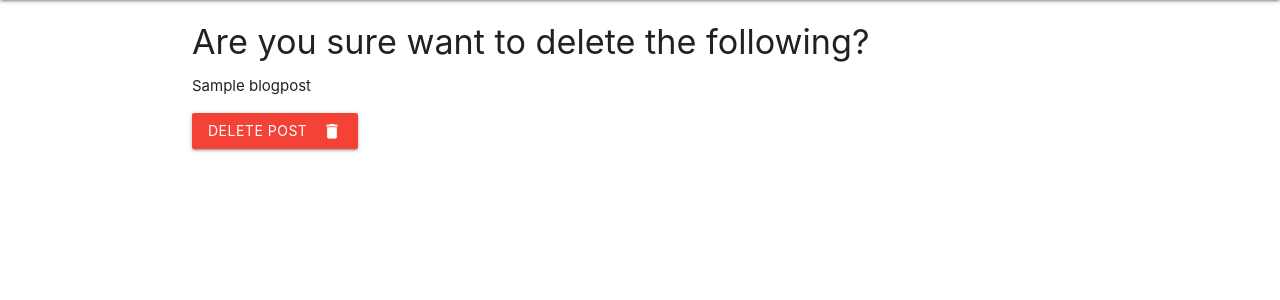
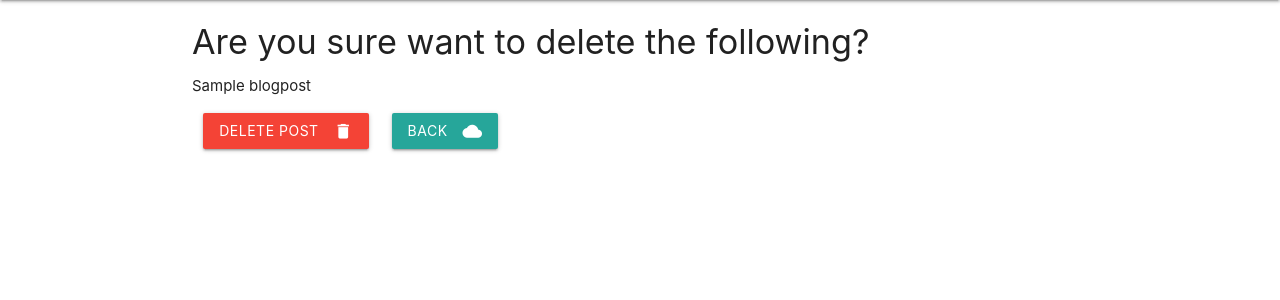
Before and after one commit to dipto0321/draggle_blog, a Django app: template src/blog/templates/blog_posts/delete.html in a window 1280 px wide. Shown: the part 64-364 px from the top of the page. Run offline with Django 3.2, Linux system fonts and the light colour scheme; the template is opened without the code that fills it: values that come from a table or form of the project are taken from there, others are empty; tables that the repository leaves empty hold one stand-in row (values such as "Sample post").

Commit message:
Add cancel or back buttion in delete page

```diff
--- a/src/blog/templates/blog_posts/delete.html
+++ b/src/blog/templates/blog_posts/delete.html
@@ -3,10 +3,17 @@
 {% block content %}
 <h4>Are you sure want to delete the following?</h4>
 <p>{{post.title}}</p>
+<div class="row">
+  <div class="col">
     <form method="POST">
     {% csrf_token %}
     <button class="btn waves-effect waves-light red" type="submit" name="action">Delete post
       <i class="material-icons right">delete</i>
     </button>
     </form>
+  </div>
+  <div class="col">
+    <a href="/blog/" class="waves-effect waves-light btn"><i class="material-icons right">cloud</i>Back</a>
+  </div>
+</div>
 {% endblock %}
--- a/src/blog/templates/blog_posts/index.html
+++ b/src/blog/templates/blog_posts/index.html
@@ -10,8 +10,7 @@
     </li>
     {% for post in post_list %}
     <li class="collection-item">
-      <div>{{post.title}}<a href="/blog/{{post.slug}}/" class="secondary-content"><i class="material-icons">more</i></a>
-      </div>
+      <a href="/blog/{{post.slug}}/" class="teal-text text-darken-2">{{post.title}}</a>
     </li>
     {% endfor %}
   </ul>
```
Lines whose indentation alone changed are shown as unchanged.
